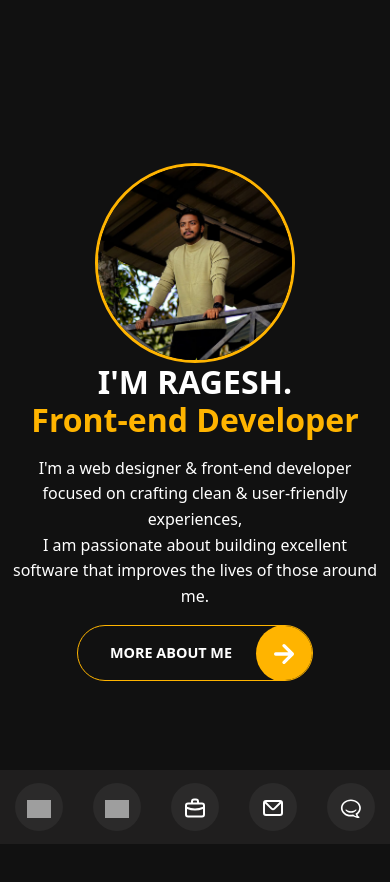
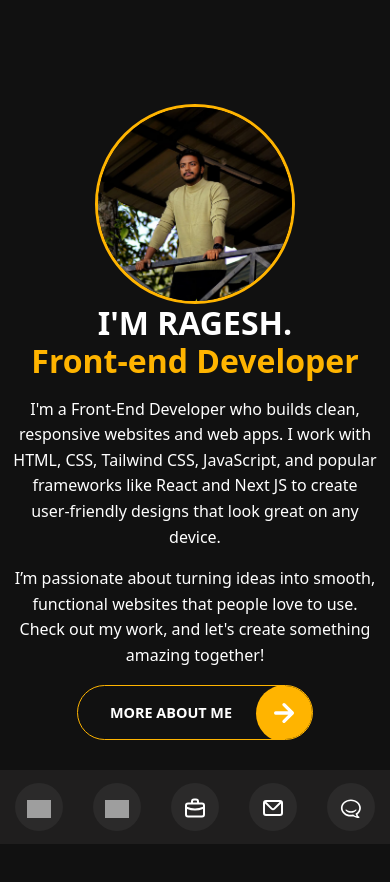
Before and after one commit to RageshKarunakaran/ragesh-portfolio, a React (Create React App) app: page / in a window 390 px wide. Shown: the top 882 px of the page. Built offline with nearby package versions, Linux system fonts and the light colour scheme; grey boxes are pictures that could not be loaded.

Commit message:
recent commit

```diff
--- a/src/components/About/index.js
+++ b/src/components/About/index.js
@@ -5,7 +5,7 @@ import {
     Row,
     Button,
 } from "react-bootstrap";
-import CountUp, { useCountUp } from "react-countup";
+import CountUp from "react-countup";
 import download from "../../lotties/download";
 import Lottie from "react-lottie";
 import CircularProgress from '../../CircularProgress';
@@ -29,7 +29,7 @@ function About() {
                         <div className="heading position-relative pt-5 pb-5">
                             <h2 className="text-light">
                                 About
-                                <span className="txt-clr">Me</span>
+                                <span className="txt-clr"> Me</span>
                             </h2>
                             <span className="title-bg">ABOUT ME</span>
                         </div>
@@ -74,7 +74,7 @@ function About() {
                                             Age :{" "}
                                         </span>
                                         <span className="value d-block d-sm-inline-block d-lg-block d-xl-inline-block">
-                                            27 Years
+                                            30 Years
                                         </span>
                                     </li>
                                     <li>
@@ -294,7 +294,7 @@ function About() {
                             size={180}
                             strokeWidth={20}
                             duration={2}
-                            percentage={40}
+                            percentage={55}
                             color="#ffb400"
                         />
                         <h5 className="fw-bold mt-3 mb-5 text-white">
@@ -306,7 +306,7 @@ function About() {
                             size={180}
                             strokeWidth={20}
                             duration={2}
-                            percentage={50}
+                            percentage={45}
                             color="#ffb400"
                         />
                         <h5 className="fw-bold mt-3 mb-5 text-white">
--- a/src/components/AboutModal/style.css
+++ b/src/components/AboutModal/style.css
@@ -4,3 +4,11 @@
 .modal-header{
     border-bottom: none;
 }
+.w-md-90{
+    width: 90%;
+}
+@media (max-width: 1200px) {
+    .w-md-90{
+        width: 100%;
+    }
+}
--- a/src/components/Contact/index.js
+++ b/src/components/Contact/index.js
@@ -78,8 +78,8 @@ function Contact() {
                                   Address
                                 </p>
                                 <p className="fw-bold">
-                                  123 Stree New York City , <br />
-                                  United States Of America 750065.
+                                  Chennai City , <br />
+                                  Tamilnadu, India.
                                 </p>
                               </div>
                             </div>
@@ -135,7 +135,7 @@ function Contact() {
                               </Col>
                               <Col xxl={12} xl={12} lg={12} md={12} sm={12}>
                               <div className="formgroup mb-4">
-                                <textarea placeholder="YOUR MESSAGE" rows={3} />
+                                <textarea placeholder="YOUR MESSAGE" rows={3} required/>
                               </div>
                               </Col>
                               <Col lg={12}>
--- a/src/components/Home/index.js
+++ b/src/components/Home/index.js
@@ -1,11 +1,6 @@
-import React from 'react'
-import {
-    Col,
-    Container,
-    Row,
-    Button,
-} from "react-bootstrap";
-import { MyVerticallyCenteredModal } from '../AboutModal';
+import React from "react";
+import { Col, Container, Row, Button } from "react-bootstrap";
+import { MyVerticallyCenteredModal } from "../AboutModal";
 function Home() {
   const [modalShow, setModalShow] = React.useState(false);
 
@@ -14,15 +9,8 @@ function Home() {
       <div class="color-block d-none d-lg-block"></div>
       <Container fluid>
         <Row className="align-items-center home-details-container">
-                    <Col
-                        lg={4}
-                        className="bg position-fixed d-none d-lg-block"
-                    ></Col>
-                    <Col
-                        lg={{ span: 7, offset: 5 }}
-                        text-center
-                        text-lg-start
-                    >
+          <Col lg={4} className="bg position-fixed d-none d-lg-block"></Col>
+          <Col lg={{ span: 7, offset: 5 }} text-center text-lg-start>
             <div className="d-md-inline-block d-flex justify-content-center">
               <img
                 src="./new.jpg"
@@ -35,34 +23,32 @@ function Home() {
               <h1>
                 I'M RAGESH.
                 <br />
-                                <span className="text-clr">
-                                    Front-end Developer
-                                </span>
+                <span className="text-clr">Front-end Developer</span>
               </h1>
+              <div className="w-md-90">
               <p className="text-white">
-                                I'm a web designer & front‑end developer
-                                focused on crafting clean &
-                                user‑friendly experiences,
-                                <br /> I am passionate about building
-                                excellent software that improves the
-                                lives of those around me.
+                I'm a Front-End Developer who builds clean, responsive websites
+                and web apps. I work with HTML, CSS, Tailwind CSS, JavaScript, and popular
+                frameworks like React and Next JS to create user-friendly
+                designs that look great on any device.
               </p>
+              <p>
+                I’m passionate about turning ideas into smooth, functional
+                websites that people love to use. Check out my work, and let's
+                create something amazing together!
+              </p>
+              </div>
               <div className="portfolio_main-btn">
-                                <Button
-                                    onClick={() => setModalShow(true)}
-                                >
-                                    <span className="button-txt">
-                                        More About Me
-                                    </span>
+                <Button onClick={() => setModalShow(true)}>
+                  <span className="button-txt">More About Me</span>
                   <span className="button-icon">
-                                        <img
-                                            src="./arrow-right.svg"
-                                            width={40}
-                                        />
+                    <img src="./arrow-right.svg" width={40} />
                   </span>
                 </Button>
-                                <MyVerticallyCenteredModal show={modalShow}
-                                    onHide={() => setModalShow(false)} />
+                <MyVerticallyCenteredModal
+                  show={modalShow}
+                  onHide={() => setModalShow(false)}
+                />
               </div>
             </div>
           </Col>
--- a/src/components/Layout/index.js
+++ b/src/components/Layout/index.js
@@ -13,7 +13,7 @@ const Layout = () => {
             </Link>
           </li>
           <li className="nav-item-list">
-            <Link className="nav-link" to="https://ragesh-portfolio.onrender.com/about">
+            <Link className="nav-link" to="/about">
               <div className="menu">
                 <img src="./user.svg" />
                 <h2 className="fw-bold">About</h2>
```
Also changed, not shown: 1 other file (tests, documents, lock files or other folders). Lines whose indentation alone changed are shown as unchanged.
